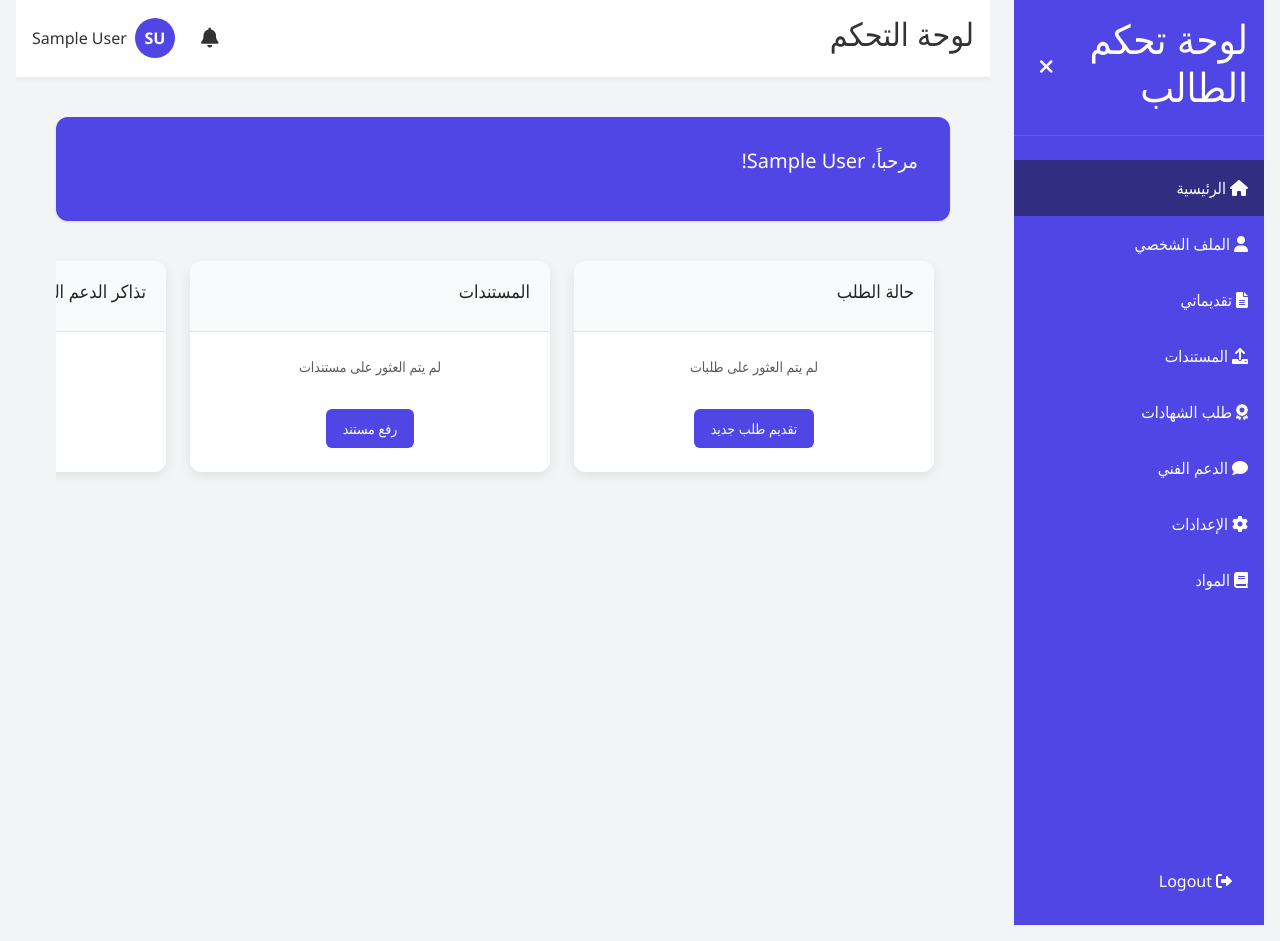
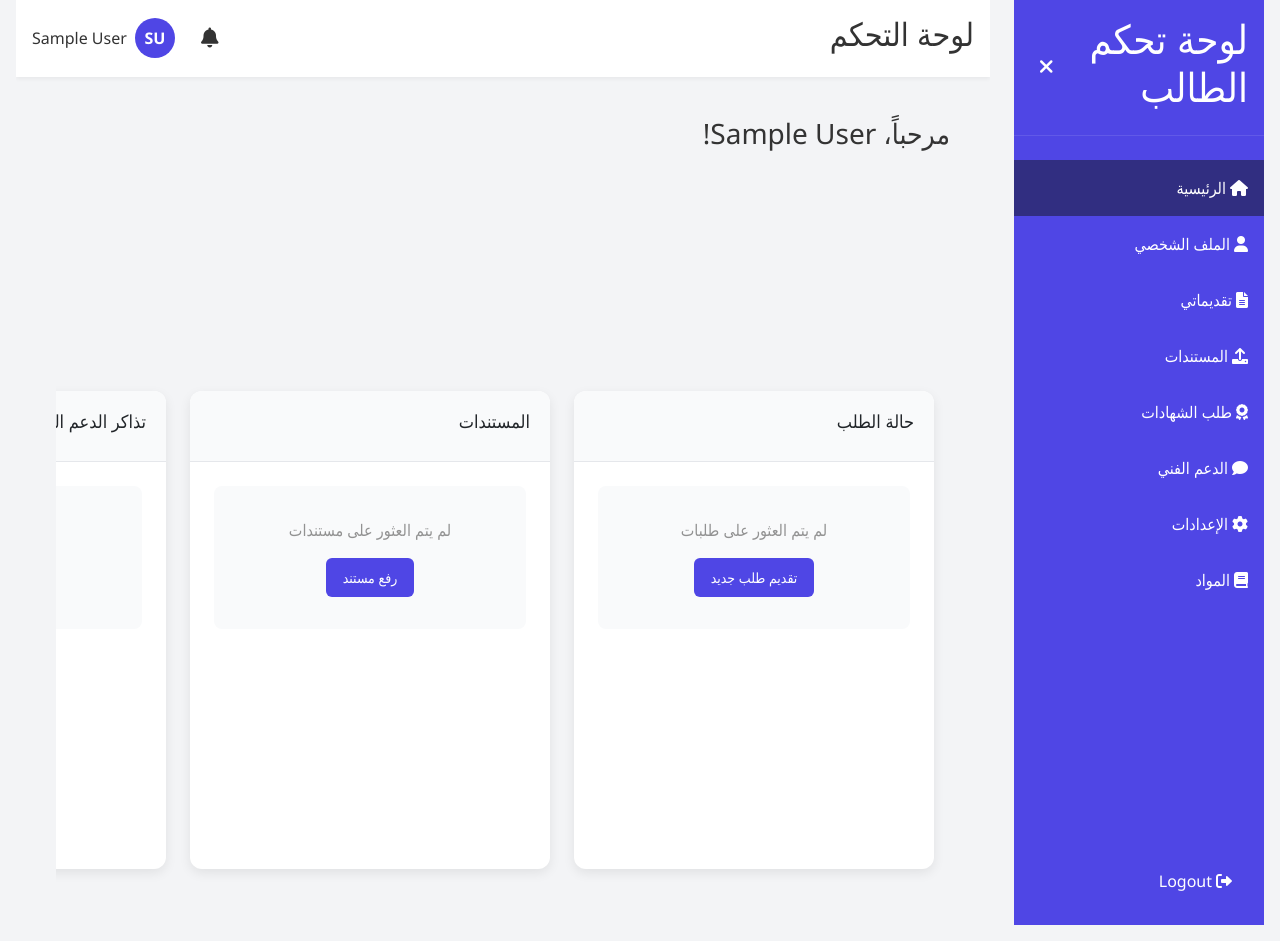
Before and after one commit to astral-fate/cu-platform, a Flask app: page /student/dashboard in a window 1280 px wide. Shown: the part 17-958 px from the top of the page. Run offline with Flask 3, Linux system fonts and the light colour scheme; the visitor is signed in with stand-in values (Sample User, id 1); data that the repository does not hold is empty; parts of the project's set-up code (start-up, migrations or seed data) failed here and were passed over; some libraries are stand-ins or nearby versions.

Commit message:
Update dashboard.html

```diff
--- a/templates/student/dashboard.html
+++ b/templates/student/dashboard.html
@@ -5,149 +5,146 @@
 {% block extra_css %}
 <style>
     /* ==================================================================
-      Improved Dashboard Styles
+      Dashboard Redesign (v2)
       ==================================================================
-      This CSS provides a cleaner, more modern, and responsive design
-      for the dashboard cards and layout.
+      A complete visual overhaul for a more modern, clean, and
+      professional user experience.
     */
+
+    :root {
+        --primary-color: #4f46e5;
+        --primary-hover: #4338ca;
+        --bg-color: #f3f4f6; /* Light gray page background */
+        --card-bg-color: #ffffff;
+        --card-border-color: #e5e7eb;
+        --text-primary: #111827; /* Near black for headings */
+        --text-secondary: #6b7280; /* Gray for labels/muted text */
+        --card-shadow: 0 4px 6px -1px rgba(0, 0, 0, 0.05), 0 2px 4px -2px rgba(0, 0, 0, 0.05);
+        --card-shadow-hover: 0 10px 15px -3px rgba(0, 0, 0, 0.07), 0 4px 6px -4px rgba(0, 0, 0, 0.07);
+        --border-radius: 12px;
+    }
 
     /* General Dashboard Enhancement */
     .dashboard-container {
-        padding: 1.5rem;
-        background-color: #f8f9fa; /* Light grey background for the whole page */
+        padding: 2rem;
+        background-color: var(--bg-color);
     }
 
-    /* Welcome Card Styling */
-    .welcome-card {
-        background: linear-gradient(135deg, #4f46e5 0%, #6366f1 100%);
+    /* Welcome Header Bar */
+    .welcome-header {
+        background: linear-gradient(135deg, var(--primary-color) 0%, var(--primary-hover) 100%);
         color: #fff;
-        border-radius: 16px; /* Softer, more modern corners */
-        padding: 2rem;
+        border-radius: var(--border-radius);
+        padding: 1.5rem 2rem;
         margin-bottom: 2rem;
-        box-shadow: 0 10px 20px rgba(79, 70, 229, 0.2), 0 6px 6px rgba(79, 70, 229, 0.15);
+        box-shadow: 0 10px 20px rgba(79, 70, 229, 0.2);
     }
 
-    .welcome-card h3 {
+    .welcome-header h3 {
         font-size: 1.75rem;
         font-weight: 700;
-        margin-bottom: 1rem;
+        margin: 0;
     }
 
-    /* Alert boxes inside the Welcome Card */
-    .welcome-card .alert {
-        background-color: rgba(255, 255, 255, 0.15);
-        border: 1px solid rgba(255, 255, 255, 0.2);
-        color: #ffffff;
-        border-radius: 12px;
-        padding: 1rem;
+    /* Alerts below the welcome header */
+    .dashboard-alerts {
+        display: flex;
+        flex-direction: column;
+        gap: 1.5rem;
+        margin-bottom: 2rem;
+    }
+
+    .dashboard-alerts .alert {
+        background-color: var(--card-bg-color);
+        color: var(--text-primary);
+        border: 1px solid var(--card-border-color);
+        border-left-width: 4px;
+        border-radius: 8px;
+        padding: 1rem 1.5rem;
         display: flex;
         align-items: flex-start;
         gap: 1rem;
-        box-shadow: none; /* Remove default shadow for nested alerts */
+        box-shadow: var(--card-shadow);
+        margin: 0;
     }
 
-    .welcome-card .alert i {
-        font-size: 1.5rem;
-        margin-top: 0.25rem;
-        opacity: 0.9;
-    }
+    .dashboard-alerts .alert.warning { border-left-color: #f59e0b; }
+    .dashboard-alerts .alert.success { border-left-color: #10b981; }
+    .dashboard-alerts .alert i { font-size: 1.5rem; margin-top: 0.25rem; }
+    .dashboard-alerts .alert.warning i { color: #f59e0b; }
+    .dashboard-alerts .alert.success i { color: #10b981; }
 
-    .welcome-card .alert h4 {
-        font-weight: 600;
-        margin-bottom: 0.25rem;
-    }
-
-    .welcome-card .alert p {
-        opacity: 0.9;
-        font-size: 0.9rem;
-        line-height: 1.6;
-    }
-
-    .welcome-card .alert .btn.primary {
-        background-color: #ffffff;
-        color: #4f46e5; /* Match the primary color */
-        font-weight: 600;
-        border: none;
-        box-shadow: 0 4px 6px rgba(0, 0, 0, 0.1);
-        transition: all 0.2s ease;
-    }
-
-    .welcome-card .alert .btn.primary:hover {
-        background-color: #eef2ff;
-        transform: translateY(-2px);
-    }
+    .dashboard-alerts .alert h4 { font-weight: 600; margin-bottom: 0.25rem; }
+    .dashboard-alerts .alert p { color: var(--text-secondary); font-size: 0.9rem; line-height: 1.6; }
+    .dashboard-alerts .alert .btn.primary { margin-top: 0.75rem; }
 
     /* Responsive Grid for Cards */
     .dashboard-grid {
         display: grid;
-        /* This creates responsive columns. They will be at least 340px wide
-           and will wrap to new lines on larger screens. */
-        grid-template-columns: repeat(auto-fit, minmax(340px, 1fr));
-        gap: 1.5rem;
-        padding: 0;
-        overflow-x: hidden; /* Prevent horizontal scrolling */
+        grid-template-columns: repeat(auto-fit, minmax(350px, 1fr));
+        gap: 2rem;
     }
 
     /* Enhanced Card Styling */
     .card {
-        background-color: #ffffff;
-        border-radius: 16px; /* Match welcome card's radius */
-        border: 1px solid #e5e7eb;
-        box-shadow: 0 4px 6px -1px rgba(0, 0, 0, 0.05), 0 2px 4px -2px rgba(0, 0, 0, 0.05);
-        transition: transform 0.2s ease, box-shadow 0.2s ease;
+        background-color: var(--card-bg-color);
+        border-radius: var(--border-radius);
+        border: 1px solid var(--card-border-color);
+        box-shadow: var(--card-shadow);
+        transition: transform 0.3s ease, box-shadow 0.3s ease;
         display: flex;
         flex-direction: column;
-        margin-bottom: 0; /* Margin is now handled by the grid gap */
     }
 
     .card:hover {
         transform: translateY(-5px);
-        box-shadow: 0 10px 15px -3px rgba(0, 0, 0, 0.07), 0 4px 6px -4px rgba(0, 0, 0, 0.07);
+        box-shadow: var(--card-shadow-hover);
     }
 
     .card-header {
-        background-color: #f9fafb;
-        border-bottom: 1px solid #e5e7eb;
-        padding: 1rem 1.5rem;
-        border-top-left-radius: 16px;
-        border-top-right-radius: 16px;
+        background-color: transparent;
+        border-bottom: 1px solid var(--card-border-color);
+        padding: 1.25rem 1.5rem;
     }
 
     .card-header h3 {
         font-size: 1.1rem;
         font-weight: 600;
-        color: #111827; /* Dark text color for headers */
+        color: var(--text-primary);
+        margin: 0;
     }
 
     .card-body {
         padding: 1.5rem;
-        flex-grow: 1; /* Ensures cards in a row have the same height */
+        flex-grow: 1;
+        display: flex;
+        flex-direction: column;
     }
 
-    /* Specific styles for "Application Status" card */
+    /* Info Rows for 'Application Status' card */
     .info-row {
         display: flex;
         justify-content: space-between;
         align-items: center;
-        padding: 0.5rem 0;
+        padding: 0.85rem 0;
+        border-bottom: 1px dashed #e5e7eb;
     }
+    .info-row:first-of-type { padding-top: 0; }
+    .info-row:last-of-type { border-bottom: none; }
 
-    .info-label {
-        color: #6b7280; /* Muted grey for labels */
+    .info-label { color: var(--text-secondary); font-size: 0.9rem; }
+    .info-value, .document-item > span:first-child, .ticket-subject {
+        font-weight: 500;
+        color: var(--text-primary);
         font-size: 0.9rem;
     }
 
-    .info-value {
-        font-weight: 600;
-        color: #111827 !important; /* IMPORTANT: Ensures text is black as requested */
-        font-size: 0.9rem;
-    }
-
-    /* Styling for lists within cards */
+    /* List styling for 'Documents' & 'Tickets' */
     .document-list, .ticket-list {
         margin: 0;
         padding: 0;
         list-style-type: none;
+        flex-grow: 1;
     }
 
     .document-item, .ticket-item {
@@ -155,52 +152,73 @@
         justify-content: space-between;
         align-items: center;
         padding: 1rem 0.25rem;
-        border-bottom: 1px solid #e5e7eb;
-        transition: background-color 0.2s;
+        border-bottom: 1px solid #f3f4f6;
     }
+    .document-item:last-child, .ticket-item:last-child { border-bottom: none; }
+    .ticket-details { text-align: right; }
+    .ticket-date { font-size: 0.8rem; color: var(--text-secondary); margin-top: 0.25rem; }
 
-    .document-item:last-child, .ticket-item:last-child {
-        border-bottom: none;
+    /* Empty State Styling */
+    .empty-state {
+        display: flex;
+        flex-direction: column;
+        justify-content: center;
+        align-items: center;
+        text-align: center;
+        flex-grow: 1;
+        padding: 1rem 0;
     }
+    .empty-state p { color: var(--text-secondary); margin-bottom: 1.25rem; }
 
-    .ticket-subject {
-      margin-bottom: 0.25rem;
-      font-weight: 500;
-      color: #111827; /* Dark color for subject */
+    /* Status Badge General Style */
+    .status-badge {
+        padding: 0.3rem 0.85rem;
+        border-radius: 9999px;
+        font-size: 0.75rem;
+        font-weight: 600;
+        text-transform: capitalize;
     }
+    .status-badge.yellow { background-color: #fef9c3; color: #713f12; }
+    .status-badge.green { background-color: #dcfce7; color: #166534; }
+    .status-badge.red { background-color: #fee2e2; color: #991b1b; }
+    .status-badge.blue { background-color: #dbeafe; color: #1e40af; }
 
-    .ticket-date {
-        font-size: 0.8rem;
-        color: #6b7280;
+    /* Button Styles */
+    .btn.primary {
+        display: inline-block;
+        text-align: center;
+        background-color: var(--primary-color);
+        color: #fff;
+        border: none;
+        padding: 0.75rem 1.5rem;
+        border-radius: 8px;
+        font-weight: 600;
+        text-decoration: none;
+        transition: background-color 0.2s ease, transform 0.2s ease;
     }
-
-    /* Close button on certificate notification */
-    .close-alert {
-        position: absolute;
-        top: 0.75rem;
-        right: 0.75rem;
-        background: none;
-        border: none;
-        color: rgba(255,255,255,0.7);
-        cursor: pointer;
-        font-size: 1.1rem;
-        padding: 0.5rem;
-        line-height: 1;
+    .btn.primary:hover {
+        background-color: var(--primary-hover);
+        transform: translateY(-2px);
     }
-    .close-alert:hover {
-        color: white;
+    .btn.primary.full-width {
+        display: block;
+        width: 100%;
+        margin-top: auto; /* Push button to the bottom of the card */
     }
-
+    .info-row > .btn.primary.full-width {
+        margin-top: 1rem;
+    }
 </style>
 {% endblock %}
 
 {% block main_content %}
 <div class="dashboard-container">
-    <!-- This container helps with overall padding and background -->
-    <div class="dashboard-main">
-        <div class="welcome-card">
+
+    <div class="welcome-header">
         <h3>مرحباً، {{ current_user.full_name }}!</h3>
+    </div>
 
+    <div class="dashboard-alerts">
         {% if payment_required %}
         <div class="alert warning">
             <i class="fas fa-exclamation-triangle"></i>
@@ -209,7 +227,7 @@
                 <p>تمت الموافقة على طلبك! يرجى متابعة الدفع لإكمال التسجيل.</p>
                 {% for application in applications if application.status == 'Documents Approved' and application.payment_status == 'Pending' %}
                     {% if loop.first %}
-                        <a href="{{ url_for('student_payment', app_id=application.id) }}" class="btn primary mt-3">إكمال الدفع</a>
+                    <a href="{{ url_for('student_payment', app_id=application.id) }}" class="btn primary">إكمال الدفع</a>
                     {% endif %}
                 {% endfor %}
             </div>
@@ -231,6 +249,7 @@
     </div>
 
     <div class="dashboard-grid">
+        <!-- Application Status Card -->
         <div class="card">
             <div class="card-header">
                 <h3>حالة الطلب</h3>
@@ -238,109 +257,66 @@
             <div class="card-body">
                 {% if applications %}
                     {% set latest_app = applications|sort(attribute='date_submitted', reverse=true)|first %}
+                    <div style="flex-grow: 1;">
                         <div class="info-row">
                             <span class="info-label">البرنامج:</span>
                             <span class="info-value">{{ latest_app.program }}</span>
                         </div>
                         <div class="info-row">
                             <span class="info-label">الحالة:</span>
-                            <span class="status-badge
-                                {% if latest_app.status == 'Pending Review' %}yellow
-                                {% elif latest_app.status == 'Documents Approved' %}green
-                                {% elif latest_app.status == 'Documents Rejected' %}red
-                                {% endif %}">
+                            <span class="status-badge {% if latest_app.status == 'Pending Review' %}yellow{% elif latest_app.status == 'Documents Approved' %}green{% elif latest_app.status == 'Documents Rejected' %}red{% endif %}">
                                 {{ latest_app.status }}
                             </span>
                         </div>
-                        <div class="info-row mb-4">
+                        <div class="info-row">
                             <span class="info-label">الدفع:</span>
-                            <span class="status-badge
-                                {% if latest_app.payment_status == 'Pending' %}yellow
-                                {% elif latest_app.payment_status == 'Paid' %}green
-                                {% endif %}">
+                            <span class="status-badge {% if latest_app.payment_status == 'Pending' %}yellow{% elif latest_app.payment_status == 'Paid' %}green{% endif %}">
                                 {{ latest_app.payment_status }}
                             </span>
                         </div>
-
+                    </div>
                     {% if latest_app.status == 'Documents Approved' and latest_app.payment_status == 'Pending' %}
                         <a href="{{ url_for('student_payment', app_id=latest_app.id) }}" class="btn primary full-width">الدفع الآن</a>
                     {% endif %}
                 {% else %}
-                        <div class="text-center">
-                            <p class="text-muted">لم يتم العثور على طلبات</p>
-                            <a href="{{ url_for('student_new_application') }}" class="btn primary mt-3">تقديم طلب جديد</a>
+                    <div class="empty-state">
+                        <p>لم يتم العثور على طلبات</p>
+                        <a href="{{ url_for('student_new_application') }}" class="btn primary">تقديم طلب جديد</a>
                     </div>
                 {% endif %}
             </div>
         </div>
 
+        <!-- Documents Card -->
         <div class="card">
             <div class="card-header">
                 <h3>المستندات</h3>
             </div>
             <div class="card-body">
                 {% if documents %}
-                        {% set doc_names_map = {
-                            'bachelor degree certificate': 'شهادة البكالوريوس',
-                            'academic transcript': 'السجل الأكاديمي',
-                            'transcript': 'السجل الأكاديمي',
-                            'id card/passport': 'بطاقة الهوية/جواز السفر',
-                            'id card': 'بطاقة الهوية',
-                            'passport': 'جواز السفر',
-                            'national id': 'بطاقة الرقم القومي',
-                            'national_id': 'بطاقة الرقم القومي',
-                            'military status': 'موقف التجنيد',
-                            'cv': 'السيرة الذاتية',
-                            'resume': 'السيرة الذاتية',
-                            'personal photo': 'الصورة الشخصية',
-                            'photo': 'الصورة الشخصية',
-                            'proof of english proficiency': 'إثبات إجادة اللغة الإنجليزية',
-                            'english proficiency test': 'إثبات إجادة اللغة الإنجليزية',
-                            'recommendation': 'خطاب توصية',
-                            'recommendation letter': 'خطاب توصية',
-                            'bachelor_degree': 'شهادة البكالوريوس',
-                            'شهادة البكالوريوس': 'شهادة البكالوريوس',
-                            'السجل الأكاديمي': 'السجل الأكاديمي',
-                            'بطاقة الهوية/جواز السفر': 'بطاقة الهوية/جواز السفر',
-                            'السيرة الذاتية': 'السيرة الذاتية',
-                            'الصورة الشخصية': 'الصورة الشخصية',
-                            'خطاب التوصية': 'خطاب التوصية',
-                            'شهادة إجادة اللغة الإنجليزية': 'شهادة إجادة اللغة الإنجليزية',
-                            'مستندات أخرى': 'مستندات أخرى'
-                        } %}
-                        {% set status_map = {
-                            'Uploaded': 'تم الرفع',
-                            'Verified': 'مقبول',
-                            'Rejected': 'مرفوض',
-                            'تم الرفع': 'تم الرفع',
-                            'مقبول': 'مقبول',
-                            'مرفوض': 'مرفوض'
-                        } %}
+                    {% set doc_names_map = { 'bachelor degree certificate': 'شهادة البكالوريوس', 'academic transcript': 'السجل الأكاديمي', 'transcript': 'السجل الأكاديمي', 'id card/passport': 'بطاقة الهوية/جواز السفر', 'id card': 'بطاقة الهوية', 'passport': 'جواز السفر', 'national id': 'بطاقة الرقم القومي', 'national_id': 'بطاقة الرقم القومي', 'military status': 'موقف التجنيد', 'cv': 'السيرة الذاتية', 'resume': 'السيرة الذاتية', 'personal photo': 'الصورة الشخصية', 'photo': 'الصورة الشخصية', 'proof of english proficiency': 'إثبات إجادة اللغة الإنجليزية', 'english proficiency test': 'إثبات إجادة اللغة الإنجليزية', 'recommendation': 'خطاب توصية', 'recommendation letter': 'خطاب توصية', 'bachelor_degree': 'شهادة البكالوريوس', 'شهادة البكالوريوس': 'شهادة البكالوريوس', 'السجل الأكاديمي': 'السجل الأكاديمي', 'بطاقة الهوية/جواز السفر': 'بطاقة الهوية/جواز السفر', 'السيرة الذاتية': 'السيرة الذاتية', 'الصورة الشخصية': 'الصورة الشخصية', 'خطاب التوصية': 'خطاب التوصية', 'شهادة إجادة اللغة الإنجليزية': 'شهادة إجادة اللغة الإنجليزية', 'مستندات أخرى': 'مستندات أخرى' } %}
+                    {% set status_map = { 'Uploaded': 'تم الرفع', 'Verified': 'مقبول', 'Rejected': 'مرفوض', 'تم الرفع': 'تم الرفع', 'مقبول': 'مقبول', 'مرفوض': 'مرفوض' } %}
                     <ul class="document-list">
                         {% for document in documents|sort(attribute='uploaded_at', reverse=true)|slice(0, 3) %}
                             <li class="document-item">
                                 <span>{{ doc_names_map.get(document.name|lower, document.name) }}</span>
-                                    <span class="status-badge
-                                        {% if document.status in ['Uploaded', 'تم الرفع'] %}blue
-                                        {% elif document.status in ['Verified', 'مقبول'] %}green
-                                        {% elif document.status in ['Rejected', 'مرفوض'] %}red
-                                        {% endif %}">
+                                <span class="status-badge {% if document.status in ['Uploaded', 'تم الرفع'] %}blue{% elif document.status in ['Verified', 'مقبول'] %}green{% elif document.status in ['Rejected', 'مرفوض'] %}red{% endif %}">
                                     {{ status_map.get(document.status, document.status) }}
                                 </span>
                             </li>
                         {% endfor %}
                     </ul>
-
-                        <a href="{{ url_for('student_upload_document') }}" class="btn primary full-width mt-4">رفع مستند جديد</a>
+                    <a href="{{ url_for('student_upload_document') }}" class="btn primary full-width">رفع مستند جديد</a>
                 {% else %}
-                        <div class="text-center">
-                            <p class="text-muted">لم يتم العثور على مستندات</p>
-                            <a href="{{ url_for('student_upload_document') }}" class="btn primary mt-3">رفع مستند</a>
+                    <div class="empty-state">
+                        <p>لم يتم العثور على مستندات</p>
+                        <a href="{{ url_for('student_upload_document') }}" class="btn primary">رفع مستند</a>
                     </div>
                 {% endif %}
             </div>
         </div>
 
+        <!-- Support Tickets Card -->
         <div class="card">
             <div class="card-header">
                 <h3>تذاكر الدعم الفني</h3>
@@ -350,29 +326,23 @@
                     <ul class="ticket-list">
                         {% for ticket in tickets|sort(attribute='created_at', reverse=true)|slice(0, 3) %}
                             <li class="ticket-item">
-                                    <div>
+                                <div class="ticket-details">
                                     <p class="ticket-subject">{{ ticket.subject }}</p>
                                     <p class="ticket-date">{{ ticket.created_at.strftime('%Y-%m-%d') }}</p>
                                 </div>
-                                    <span class="status-badge
-                                        {% if ticket.status == 'Open' %}red
-                                        {% elif ticket.status == 'In Progress' %}yellow
-                                        {% elif ticket.status == 'Closed' %}green
-                                        {% endif %}">
+                                <span class="status-badge {% if ticket.status == 'Open' %}red{% elif ticket.status == 'In Progress' %}yellow{% elif ticket.status == 'Closed' %}green{% endif %}">
                                     {{ ticket.status }}
                                 </span>
                             </li>
                         {% endfor %}
                     </ul>
-
-                        <a href="{{ url_for('student_new_ticket') }}" class="btn primary full-width mt-4">إنشاء تذكرة دعم جديدة</a>
+                    <a href="{{ url_for('student_new_ticket') }}" class="btn primary full-width">إنشاء تذكرة دعم جديدة</a>
                 {% else %}
-                        <div class="text-center">
-                            <p class="text-muted">لا توجد تذاكر دعم</p>
-                            <a href="{{ url_for('student_new_ticket') }}" class="btn primary mt-3">إنشاء تذكرة</a>
+                    <div class="empty-state">
+                        <p>لا توجد تذاكر دعم</p>
+                        <a href="{{ url_for('student_new_ticket') }}" class="btn primary">إنشاء تذكرة</a>
                     </div>
                 {% endif %}
-                </div>
             </div>
         </div>
     </div>
```
Lines whose indentation alone changed are shown as unchanged.
